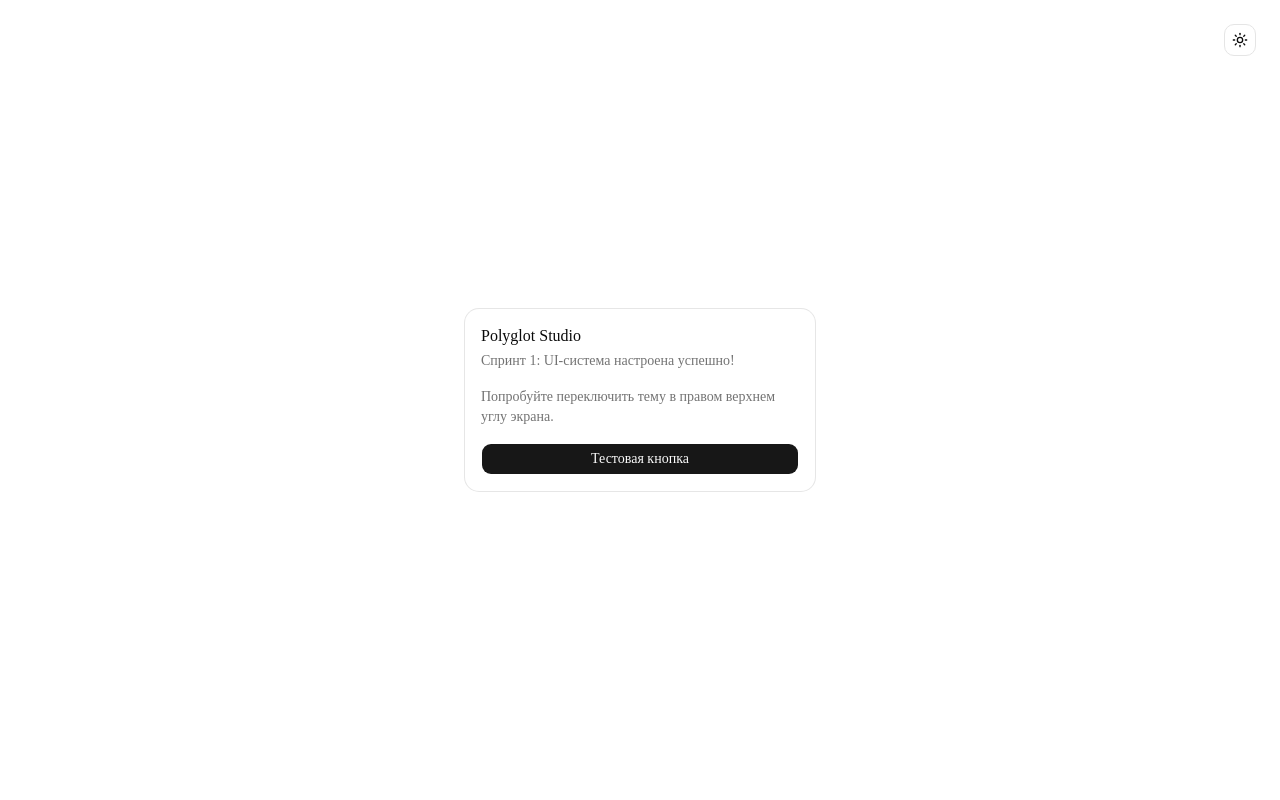
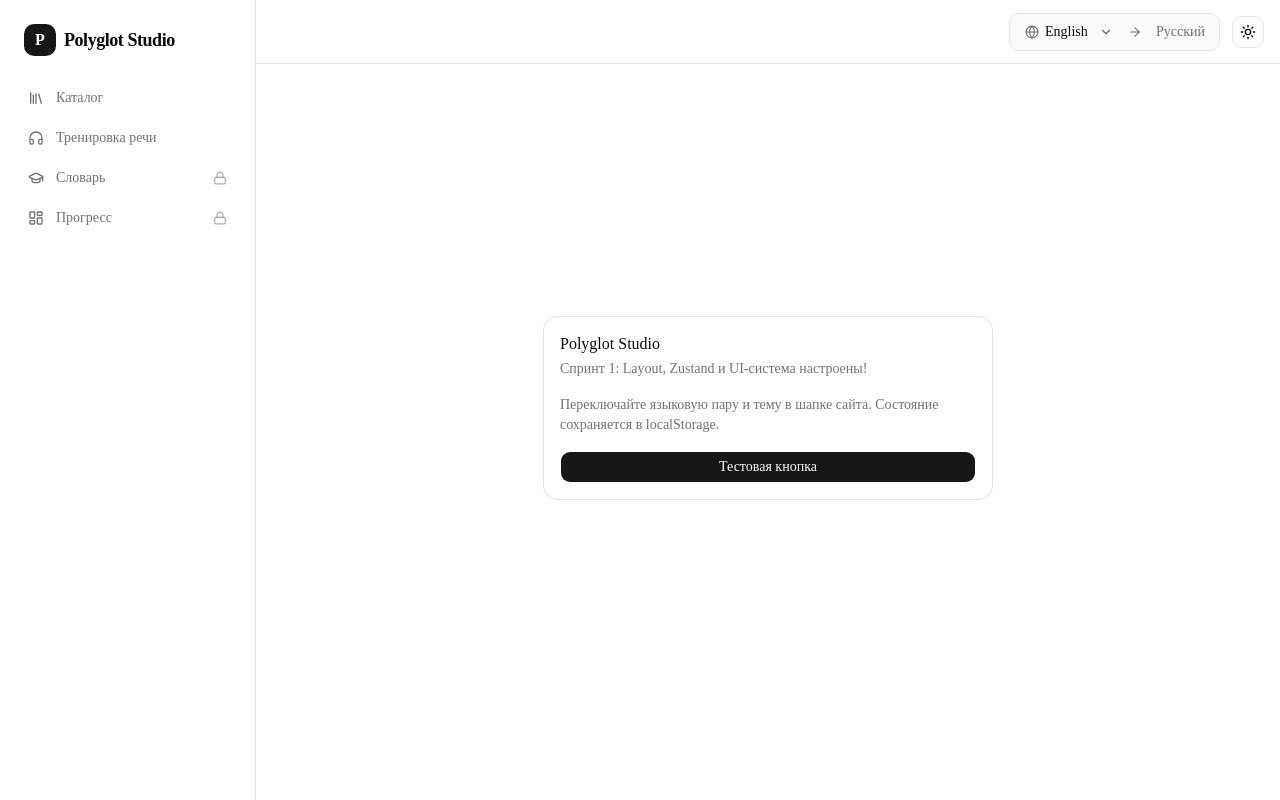
Before and after one commit to olga-kozhevina/polyglot-studio, a Next.js app: page / in a window 1280 px wide. Built offline with nearby package versions, Linux system fonts and the light colour scheme.

Commit message:
feat(ui): стабилизация переключателя языкоы в HeaderControls и решение по скачкам hydration

```diff
--- a/app/layout.tsx
+++ b/app/layout.tsx
@@ -1,6 +1,9 @@
 import type { Metadata } from "next";
 import { Geist, Geist_Mono } from "next/font/google";
 import { ThemeProvider } from "@/components/ui/theme-provider"
+import { Sidebar } from '@/components/navigation/Sidebar'
+import { BottomNav } from '@/components/navigation/BottomNav'
+import { HeaderControls } from '@/components/navigation/HeaderControls'
 import "./globals.css";
 
 const geistSans = Geist({
@@ -14,8 +17,8 @@ const geistMono = Geist_Mono({
 });
 
 export const metadata: Metadata = {
-  title: "Create Next App",
-  description: "Generated by create next app",
+  title: "Polyglot Studio",
+  description: "Изучайте английский, французский и турецкий языки через синхронизированное аудирование, умный словарь и повторение слов.",
 };
 
 export default function RootLayout({
@@ -29,14 +32,36 @@ export default function RootLayout({
       suppressHydrationWarning
       className={`${geistSans.variable} ${geistMono.variable} h-full antialiased`}
     >
-      <body className="min-h-full flex flex-col">
+      <body className="min-h-full flex flex-col font-sans">
         <ThemeProvider
           attribute="class"
           defaultTheme="system"
           enableSystem
           disableTransitionOnChange
         >
-          {children}
+          <div className="relative min-h-screen bg-background">
+            {/* Боковое меню на ПК */}
+            <Sidebar />
+
+            {/* Основной контентный блок */}
+            <div className="md:pl-64 flex flex-col min-h-screen">
+              {/* Шапка: название на мобилках + языки и ThemeToggle */}
+              <header className="sticky top-0 z-40 border-b bg-background/95 backdrop-blur px-4 h-16 flex items-center justify-between md:justify-end">
+                <div className="md:hidden font-bold tracking-tight">
+                  Polyglot Studio
+                </div>
+                <HeaderControls />
+              </header>
+
+              {/* Содержимое страниц */}
+              <main className="flex-1 p-4 md:p-6 pb-20 md:pb-6">
+                {children}
+              </main>
+            </div>
+
+            {/* Нижняя навигация для мобильных */}
+            <BottomNav />
+          </div>
         </ThemeProvider>
       </body>
     </html>
--- a/app/page.tsx
+++ b/app/page.tsx
@@ -1,26 +1,30 @@
-import { ThemeToggle } from "@/components/ui/theme-toggle"
-import { Button } from "@/components/ui/button"
-import { Card, CardContent, CardDescription, CardHeader, CardTitle } from "@/components/ui/card"
+import { Button } from '@/components/ui/button'
+import {
+  Card,
+  CardContent,
+  CardDescription,
+  CardHeader,
+  CardTitle,
+} from '@/components/ui/card'
+import { Lock, LogIn } from 'lucide-react'
 
 export default function Home() {
   return (
-    <main className="flex min-h-screen flex-col items-center justify-center p-24 gap-6">
-      <div className="absolute top-6 right-6">
-        <ThemeToggle />
-      </div>
-
-      <Card className="w-87.5">
+    <div className="flex flex-col items-center justify-center min-h-[80vh] gap-6">
+      <Card className="w-full max-w-md">
         <CardHeader>
           <CardTitle>Polyglot Studio</CardTitle>
-          <CardDescription>Спринт 1: UI-система настроена успешно!</CardDescription>
+          <CardDescription>
+            Спринт 1: Layout, Zustand и UI-система настроены!
+          </CardDescription>
         </CardHeader>
         <CardContent className="flex flex-col gap-4">
           <p className="text-sm text-muted-foreground">
-            Попробуйте переключить тему в правом верхнем углу экрана.
+            Переключайте языковую пару и тему в шапке сайта. Состояние сохраняется в localStorage.
           </p>
-          <Button>Тестовая кнопка</Button>
+          <Button className="w-full">Тестовая кнопка</Button>
         </CardContent>
       </Card>
-    </main>
+    </div>
   )
 }
--- /dev/null
+++ b/components/navigation/BottomNav.tsx
@@ -0,0 +1,44 @@
+'use client'
+
+import Link from 'next/link'
+import { usePathname } from 'next/navigation'
+import { NAV_ITEMS } from '@/config/navigation'
+import { Lock } from 'lucide-react'
+import { cn } from '@/lib/utils'
+
+export function BottomNav() {
+  const pathname = usePathname()
+  const isAuthenticated = false
+
+  return (
+    <nav className="md:hidden fixed bottom-0 left-0 right-0 border-t bg-card/95 backdrop-blur z-50">
+      <div className="flex justify-around items-center h-16">
+        {NAV_ITEMS.map((item) => {
+          const Icon = item.icon
+          const isActive = pathname.startsWith(item.href)
+          const isLocked = item.requiresAuth && !isAuthenticated
+
+          return (
+            <Link
+              key={item.href}
+              href={item.href}
+              className={cn(
+                'flex flex-col items-center justify-center w-full h-full text-xs font-medium transition-colors',
+                isActive ? 'text-primary' : 'text-muted-foreground hover:text-foreground'
+              )}
+            >
+              <Icon className="h-5 w-5" />
+
+              <span className="flex items-center gap-0.5">
+                <span>{item.label}</span>
+                {isLocked && (
+                  <Lock className="h-3 w-3 text-muted-foreground/70 shrink-0" />
+                )}
+              </span>
+            </Link>
+          )
+        })}
+      </div>
+    </nav>
+  )
+}
--- /dev/null
+++ b/components/navigation/HeaderControls.tsx
@@ -0,0 +1,74 @@
+'use client'
+
+import { useSettingsStore, TargetLanguage } from '@/store/useSettingsStore'
+import { ThemeToggle } from '@/components/ui/theme-toggle'
+import { Button } from '@/components/ui/button'
+import {
+  DropdownMenu,
+  DropdownMenuContent,
+  DropdownMenuItem,
+  DropdownMenuTrigger,
+} from '@/components/ui/dropdown-menu'
+import { ArrowRight, ChevronDown, Globe } from 'lucide-react'
+
+const TARGET_LANGUAGES: { code: TargetLanguage; label: string }[] = [
+  { code: 'EN', label: 'English' },
+  { code: 'FR', label: 'Français' },
+  { code: 'TR', label: 'Türkçe' },
+]
+
+export function HeaderControls() {
+  const { targetLanguage, setTargetLanguage } = useSettingsStore()
+
+  const currentLang =
+    TARGET_LANGUAGES.find((lang) => lang.code === targetLanguage) || TARGET_LANGUAGES[0]
+
+  return (
+    <div className="flex items-center gap-3">
+      {/* Визуальный чип языковой пары */}
+      <div className="flex items-center rounded-lg border bg-muted/40 p-1 text-sm font-medium">
+        {/* Выпадающее меню выбора изучаемого языка */}
+        <DropdownMenu>
+          <DropdownMenuTrigger asChild>
+            <Button
+              variant="ghost"
+              size="sm"
+              className="h-7 w-27.5 justify-between px-2.5 hover:bg-background font-medium text-foreground text-sm leading-none cursor-pointer"
+            >
+              <div className="flex items-center gap-1.5 min-w-0">
+                <Globe className="h-3.5 w-3.5 shrink-0 text-muted-foreground" />
+                <span className="truncate" suppressHydrationWarning>
+                  {currentLang.label}
+                </span>
+              </div>
+              <ChevronDown className="h-3 w-3 opacity-60" />
+            </Button>
+          </DropdownMenuTrigger>
+          <DropdownMenuContent align="start" className="w-27.5 min-w-27.5">
+            {TARGET_LANGUAGES.map((lang) => (
+              <DropdownMenuItem
+                key={lang.code}
+                onClick={() => setTargetLanguage(lang.code)}
+                className="cursor-pointer justify-between text-sm"
+              >
+                <span>{lang.label}</span>
+                {targetLanguage === lang.code && (
+                  <span className="text-primary font-bold">✓</span>
+                )}
+              </DropdownMenuItem>
+            ))}
+          </DropdownMenuContent>
+        </DropdownMenu>
+
+        {/* Разделитель и наглядный указатель перевода на русский */}
+        <ArrowRight className="h-3.5 w-3.5 text-muted-foreground mx-1 shrink-0" />
+
+        <div className="px-2.5 py-1 text-muted-foreground font-medium text-sm leading-none whitespace-nowrap">
+          Русский
+        </div>
+      </div>
+
+      <ThemeToggle />
+    </div>
+  )
+}
--- /dev/null
+++ b/components/navigation/Sidebar.tsx
@@ -0,0 +1,52 @@
+'use client'
+
+import Link from 'next/link'
+import { usePathname } from 'next/navigation'
+import { NAV_ITEMS } from '@/config/navigation'
+import { Lock } from 'lucide-react'
+import { cn } from '@/lib/utils'
+
+export function Sidebar() {
+  const pathname = usePathname()
+  const isAuthenticated = false
+
+  return (
+    <aside className="hidden md:flex md:w-64 md:flex-col md:fixed md:inset-y-0 border-r bg-card px-4 py-6">
+      <Link href="/catalog" className="flex items-center gap-2 px-2 pb-6">
+        <div className="h-8 w-8 rounded-lg bg-primary flex items-center justify-center text-primary-foreground font-bold">
+          P
+        </div>
+        <span className="text-lg font-bold tracking-tight">Polyglot Studio</span>
+      </Link>
+
+      <nav className="flex-1 space-y-1">
+        {NAV_ITEMS.map((item) => {
+          const Icon = item.icon
+          const isActive = pathname.startsWith(item.href)
+          const isLocked = item.requiresAuth && !isAuthenticated
+
+          return (
+            <Link
+              key={item.href}
+              href={item.href}
+              className={cn(
+                'flex items-center gap-3 rounded-md px-3 py-2 text-sm font-medium transition-colors',
+                isActive
+                  ? 'bg-primary text-primary-foreground'
+                  : 'text-muted-foreground hover:bg-muted hover:text-foreground'
+              )}
+            >
+              <Icon className="h-4 w-4 shrink-0" />
+              <span className="flex-1">{item.label}</span>
+
+              {/* Небольшой бейдж-замок для приватных разделов при отсутствии авторизации */}
+              {isLocked && (
+                <Lock className="h-3.5 w-3.5 text-muted-foreground/60" />
+              )}
+            </Link>
+          )
+        })}
+      </nav>
+    </aside>
+  )
+}
--- /dev/null
+++ b/config/navigation.ts
@@ -0,0 +1,15 @@
+import { Library, Headphones, GraduationCap, LayoutDashboard } from 'lucide-react'
+
+export interface NavItem {
+  label: string
+  href: string
+  icon: React.ElementType
+  requiresAuth: boolean
+}
+
+export const NAV_ITEMS: NavItem[] = [
+  { label: 'Каталог', href: '/catalog', icon: Library, requiresAuth: false },
+  { label: 'Тренировка речи', href: '/reader', icon: Headphones, requiresAuth: false },
+  { label: 'Словарь', href: '/vocabulary', icon: GraduationCap, requiresAuth: true },
+  { label: 'Прогресс', href: '/dashboard', icon: LayoutDashboard, requiresAuth: true },
+]
--- a/package.json
+++ b/package.json
@@ -19,7 +19,8 @@
     "react-dom": "19.2.8",
     "shadcn": "^4.19.0",
     "tailwind-merge": "^3.6.0",
-    "tw-animate-css": "^1.4.0"
+    "tw-animate-css": "^1.4.0",
+    "zustand": "^5.0.15"
   },
   "devDependencies": {
     "@tailwindcss/postcss": "^4",
--- /dev/null
+++ b/store/useSettingsStore.ts
@@ -0,0 +1,22 @@
+import { create } from 'zustand'
+import { persist, createJSONStorage } from 'zustand/middleware'
+
+export type TargetLanguage = 'EN' | 'FR' | 'TR'
+
+interface SettingsState {
+  targetLanguage: TargetLanguage
+  setTargetLanguage: (lang: TargetLanguage) => void
+}
+
+export const useSettingsStore = create<SettingsState>()(
+  persist(
+    (set) => ({
+      targetLanguage: 'EN',
+      setTargetLanguage: (lang) => set({ targetLanguage: lang }),
+    }),
+    {
+      name: 'polyglot-settings',
+      storage: createJSONStorage(() => localStorage),
+    }
+  )
+)
```
Also changed, not shown: 1 other file (tests, documents, lock files or other folders).
